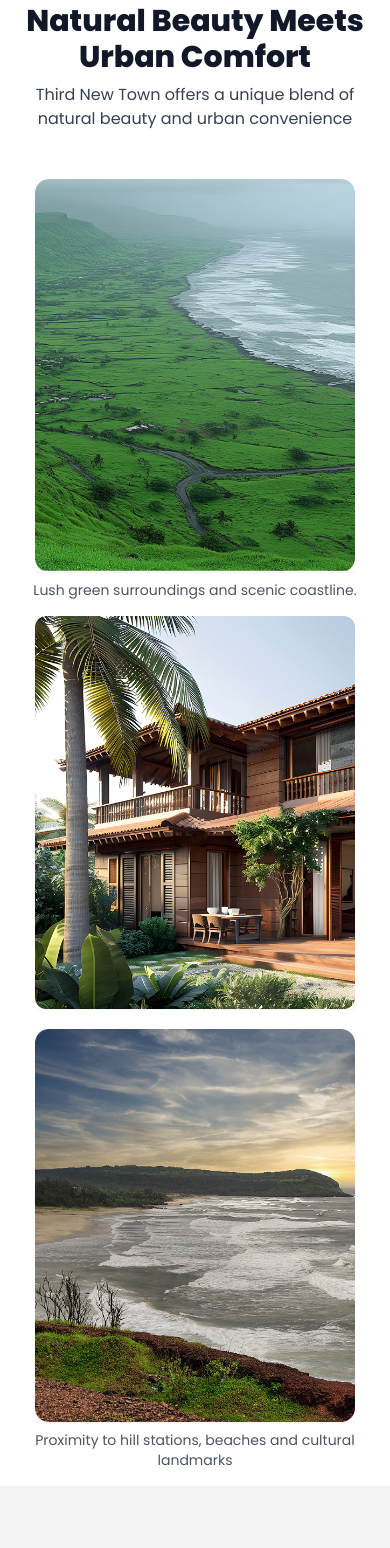
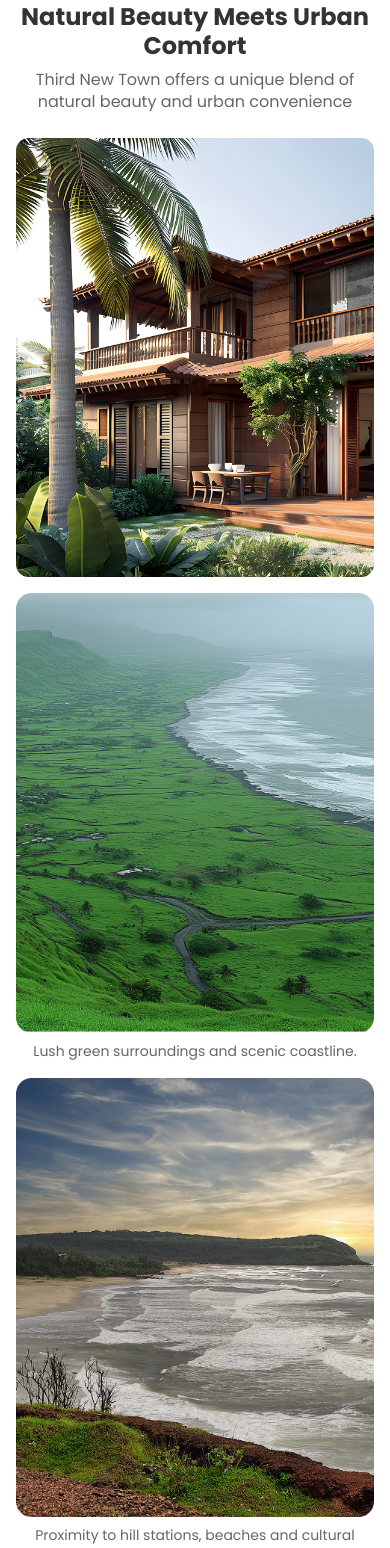
Before and after one commit to nex2link/Athiya-Group, a React (Vite) app: page /mahamumbai in a window 390 px wide. Shown: the part 3080-4628 px from the top of the page. Built offline with nearby package versions, Linux system fonts and the light colour scheme.

Commit message:
Update NaturalBeauty.jsx

```diff
--- a/src/components/NaturalBeauty.jsx
+++ b/src/components/NaturalBeauty.jsx
@@ -3,129 +3,197 @@ import rect1 from "../assets/Rectangle-1.png";
 import rect2 from "../assets/Rectangle-2.png";
 import rect3 from "../assets/Rectangle-3.png";
 
-// Simplified component with no framer-motion
-function NaturalBeauty() {
-  const [isIPhone12, setIsIPhone12] = useState(false);
+// Add this to your main index.html or App component
+// <meta name="viewport" content="width=device-width, initial-scale=1.0, maximum-scale=1.0, user-scalable=no" />
+
+const NaturalBeauty = () => {
+  const [isMobileDevice, setIsMobileDevice] = useState(false);
 
   useEffect(() => {
-    // Check if device is iPhone and has screen width close to iPhone 12 (390px)
-    const checkIPhone = () => {
-      const isIPhone = /iPhone/i.test(navigator.userAgent);
-      const screenWidth = window.screen.width;
-      // iPhone 12/13/mini all have around 390px width
-      const isIPhone12Size = screenWidth >= 385 && screenWidth <= 395;
-
-      setIsIPhone12(isIPhone && isIPhone12Size);
-
-      // Force layout recalculation on iPhone 12
-      if (isIPhone && isIPhone12Size) {
-        document.body.style.opacity = '0.99';
-        setTimeout(() => {
-          document.body.style.opacity = '1';
-        }, 100);
-      }
+    // Simple mobile detection
+    const checkMobile = () => {
+      setIsMobileDevice(window.innerWidth < 768);
     };
 
-    checkIPhone();
-    window.addEventListener('resize', checkIPhone);
-    return () => window.removeEventListener('resize', checkIPhone);
+    checkMobile();
+    window.addEventListener('resize', checkMobile);
+    return () => window.removeEventListener('resize', checkMobile);
   }, []);
 
-  // If iPhone 12 detected, use extremely simple layout
-  if (isIPhone12) {
+  // Mobile layout with strict containment
+  if (isMobileDevice) {
     return (
-      <div style={{ width: '100%', maxWidth: '390px', margin: '0 auto', padding: '20px' }}>
-        <h2 style={{ fontSize: '24px', fontWeight: 'bold', marginBottom: '10px', textAlign: 'center' }}>
+      <div style={{
+        width: '100%',
+        maxWidth: '100%',
+        overflow: 'hidden',
+        position: 'relative',
+        padding: '16px',
+        marginBottom: '30px',
+        boxSizing: 'border-box',
+        backgroundColor: 'white'
+      }}>
+        {/* Title container with strict bounds */}
+        <div style={{
+          margin: '0 0 24px 0',
+          padding: '0',
+          width: '100%',
+          overflow: 'hidden',
+          boxSizing: 'border-box'
+        }}>
+          <h2 style={{
+            margin: '0 0 8px 0',
+            padding: '0',
+            fontSize: '24px',
+            lineHeight: '1.2',
+            fontWeight: 'bold',
+            color: '#333',
+            textAlign: 'center',
+            width: '100%'
+          }}>
             Natural Beauty Meets Urban Comfort
           </h2>
 
-        <p style={{ fontSize: '16px', marginBottom: '20px', textAlign: 'center' }}>
+          <p style={{
+            margin: '0',
+            padding: '0',
+            fontSize: '16px',
+            lineHeight: '1.4',
+            color: '#666',
+            textAlign: 'center',
+            width: '100%'
+          }}>
             Third New Town offers a unique blend of natural beauty and urban convenience
           </p>
+        </div>
 
-        <div style={{ marginBottom: '20px' }}>
-          <div style={{ marginBottom: '20px' }}>
+        {/* Strictly contained image gallery */}
+        <div style={{
+          display: 'flex',
+          flexDirection: 'column',
+          gap: '16px',
+          width: '100%',
+          overflow: 'hidden',
+          boxSizing: 'border-box'
+        }}>
+          {/* Image 1 */}
+          <div style={{ width: '100%', overflow: 'hidden' }}>
             <img
               src={rect1}
               alt="Beachside villa"
-              style={{ width: '100%', height: 'auto', display: 'block', borderRadius: '4px' }}
+              style={{
+                width: '100%',
+                maxWidth: '100%',
+                height: 'auto',
+                display: 'block',
+                borderRadius: '4px'
+              }}
             />
           </div>
 
-          <div style={{ marginBottom: '20px' }}>
+          {/* Image 2 with caption */}
+          <div style={{ width: '100%', overflow: 'hidden' }}>
             <img
               src={rect2}
               alt="Green landscape"
-              style={{ width: '100%', height: 'auto', display: 'block', borderRadius: '4px' }}
+              style={{
+                width: '100%',
+                maxWidth: '100%',
+                height: 'auto',
+                display: 'block',
+                borderRadius: '4px'
+              }}
             />
-            <p style={{ fontSize: '14px', color: '#666', marginTop: '8px', textAlign: 'center' }}>
+            <p style={{
+              fontSize: '14px',
+              margin: '8px 0 0 0',
+              padding: '0',
+              color: '#666',
+              textAlign: 'center',
+              width: '100%',
+              overflow: 'hidden',
+              textOverflow: 'ellipsis'
+            }}>
               Lush green surroundings and scenic coastline.
             </p>
           </div>
 
-          <div>
+          {/* Image 3 with caption */}
+          <div style={{ width: '100%', overflow: 'hidden' }}>
             <img
               src={rect3}
               alt="Beach sunset view"
-              style={{ width: '100%', height: 'auto', display: 'block', borderRadius: '4px' }}
+              style={{
+                width: '100%',
+                maxWidth: '100%',
+                height: 'auto',
+                display: 'block',
+                borderRadius: '4px'
+              }}
             />
-            <p style={{ fontSize: '14px', color: '#666', marginTop: '8px', textAlign: 'center' }}>
+            <p style={{
+              fontSize: '14px',
+              margin: '8px 0 0 0',
+              padding: '0',
+              color: '#666',
+              textAlign: 'center',
+              width: '100%',
+              overflow: 'hidden',
+              textOverflow: 'ellipsis'
+            }}>
               Proximity to hill stations, beaches and cultural landmarks
             </p>
           </div>
-        </div>
-
-        <div style={{ padding: '10px', backgroundColor: '#f8f9fa', borderRadius: '4px', fontSize: '14px', textAlign: 'center' }}>
-          iPhone 12 optimized view
         </div>
       </div>
     );
   }
 
-  // Regular layout for other devices
+  // Desktop layout (simplified)
   return (
-    <div className="p-4 mx-auto w-full max-w-screen-xl">
+    <div className="relative w-full max-w-screen-xl mx-auto p-6 overflow-hidden ">
       {/* Title section */}
-      <div className="mb-8 md:absolute md:top-20 md:left-10 lg:left-40 text-center md:text-left z-10">
-        <h1 className="text-3xl sm:text-4xl font-extrabold text-gray-900">
-          Natural Beauty Meets <br className="hidden sm:block" /> Urban Comfort
+      <div className="relative mb-16 md:absolute md:top-20 md:left-10 lg:left-40 z-10 text-center md:text-left overflow-hidden">
+        <h1 className="text-3xl md:text-4xl font-bold text-gray-900 mb-2">
+          Natural Beauty Meets <br className="hidden md:block" /> Urban Comfort
         </h1>
-        <p className="text-gray-700 mt-2">
-          Third New Town offers a unique blend of natural <br className="hidden sm:block" /> beauty and urban convenience
+        <p className="text-gray-700">
+          Third New Town offers a unique blend of natural <br className="hidden md:block" /> beauty and urban convenience
         </p>
       </div>
 
-      <div className="flex flex-col md:flex-row items-center">
+      <div className="flex flex-col md:flex-row items-start pt-4 md:pt-0">
         <div className="hidden md:block md:w-1/2"></div>
 
-        <div className="w-full md:w-1/2 md:pr-8">
-          <div className="grid grid-cols-1 sm:grid-cols-2 gap-4">
-            <div className="mt-4 md:mt-64">
-              <div className="w-full text-center">
+        <div className="w-full md:w-1/2 flex flex-col md:flex-row md:pl-8 gap-6">
+          <div className="w-full md:w-1/2 md:mt-64 overflow-hidden">
+            <div className="text-center overflow-hidden">
               <img
                 src={rect2}
                 alt="Green landscape"
-                  className="w-full max-w-xs mx-auto rounded shadow-sm"
+                className="w-full max-w-full md:max-w-xs mx-auto rounded shadow-sm"
               />
-                <p className="text-sm mt-2 text-gray-600">Lush green surroundings and scenic coastline.</p>
+              <p className="text-sm mt-2 text-gray-600 px-2 overflow-hidden">
+                Lush green surroundings and scenic coastline.
+              </p>
             </div>
           </div>
 
-            <div className="flex flex-col">
-              <div className="mb-5 w-full text-center">
+          <div className="w-full md:w-1/2 flex flex-col gap-6 overflow-hidden">
+            <div className="text-center overflow-hidden">
               <img
                 src={rect1}
                 alt="Beachside villa"
-                  className="w-full max-w-xs mx-auto rounded shadow-sm"
+                className="w-full max-w-full md:max-w-xs mx-auto rounded shadow-sm"
               />
             </div>
-              <div className="w-full text-center">
+            <div className="text-center overflow-hidden">
               <img
                 src={rect3}
                 alt="Beach sunset view"
-                  className="w-full max-w-xs mx-auto rounded shadow-sm"
+                className="w-full max-w-full md:max-w-xs mx-auto rounded shadow-sm"
               />
-                <p className="text-sm mt-2 text-gray-600">
+              <p className="text-sm mt-2 text-gray-600 px-2 overflow-hidden">
                 Proximity to hill stations, beaches and cultural landmarks
               </p>
             </div>
@@ -133,8 +201,7 @@ function NaturalBeauty() {
         </div>
       </div>
     </div>
-    </div>
   );
-}
+};
 
 export default NaturalBeauty;
```
Lines whose indentation alone changed are shown as unchanged.
